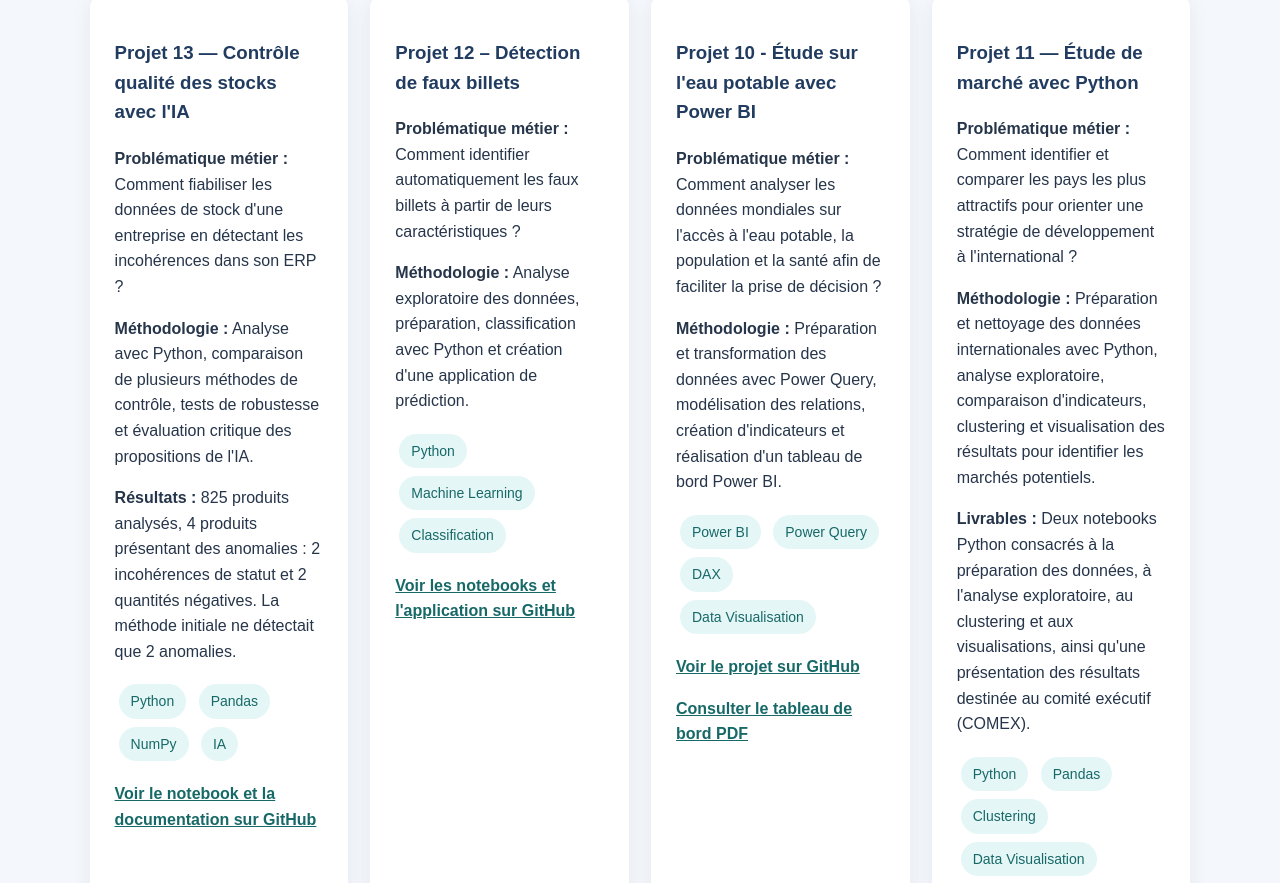
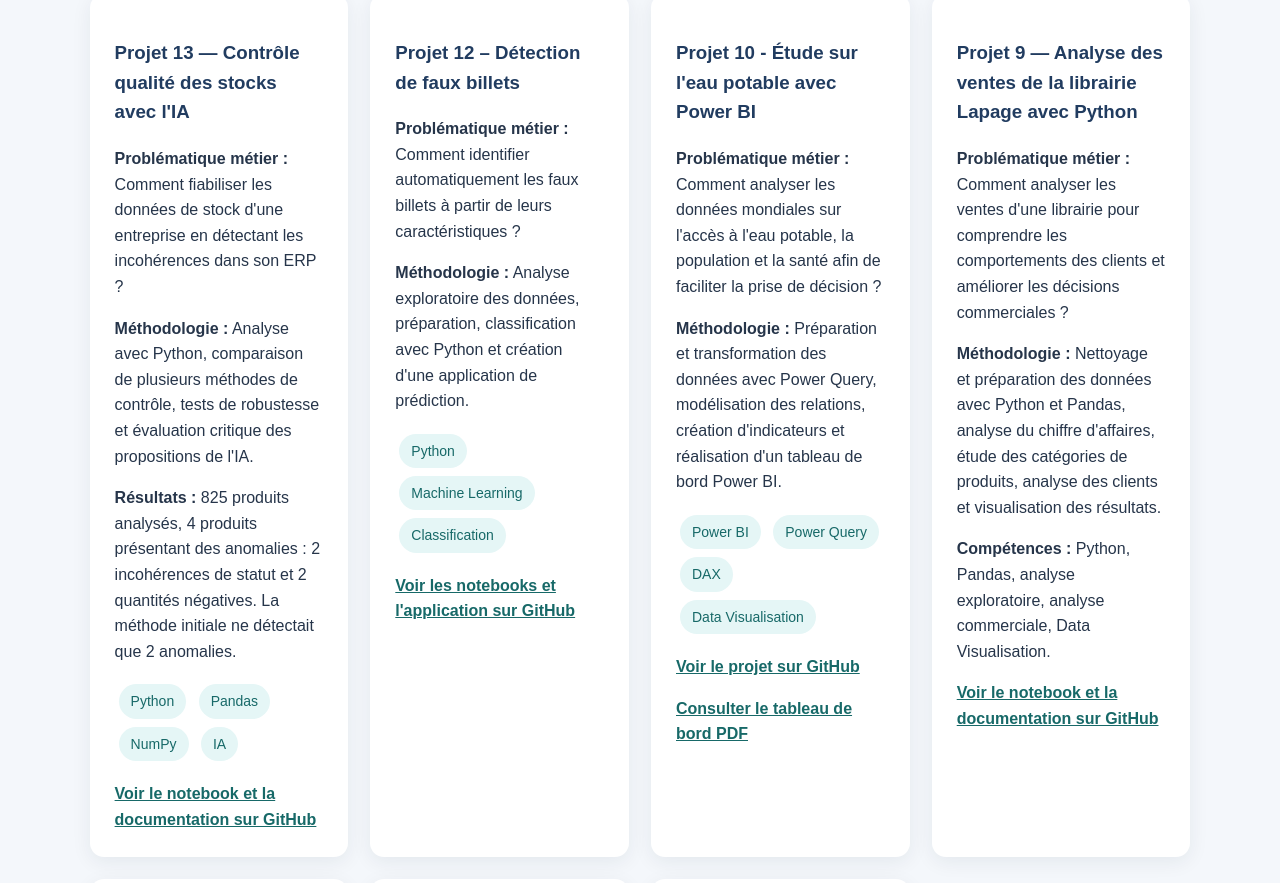
Before and after one commit to agnerohroger-arch/agnerohroger-arch.github.io, a plain HTML site: page index.html in a window 1280 px wide. Shown: the part 1620-2503 px from the top of the page. Drawn offline with Linux system fonts and the light colour scheme.

Commit message:
Ajout du Projet 9 - Analyse des ventes de la librairie Lapage

```diff
--- a/index.html
+++ b/index.html
@@ -292,6 +292,22 @@
   </a></p>
 </article>
 <article class="card">
+  <h3>Projet 9 — Analyse des ventes de la librairie Lapage avec Python</h3>
+
+  <p><strong>Problématique métier :</strong>
+  Comment analyser les ventes d'une librairie pour comprendre les comportements des clients et améliorer les décisions commerciales ?</p>
+
+  <p><strong>Méthodologie :</strong>
+  Nettoyage et préparation des données avec Python et Pandas, analyse du chiffre d'affaires, étude des catégories de produits, analyse des clients et visualisation des résultats.</p>
+
+  <p><strong>Compétences :</strong> Python, Pandas, analyse exploratoire, analyse commerciale, Data Visualisation.</p>
+
+  <p><a href="https://github.com/agnerohroger-arch/projet-9-analyse-ventes-librairie-python"
+     target="_blank" rel="noopener noreferrer">
+    Voir le notebook et la documentation sur GitHub
+  </a></p>
+</article>
+      <article class="card">
   <h3>Projet 11 — Étude de marché avec Python</h3>
 
   <p><strong>Problématique métier :</strong>
```
